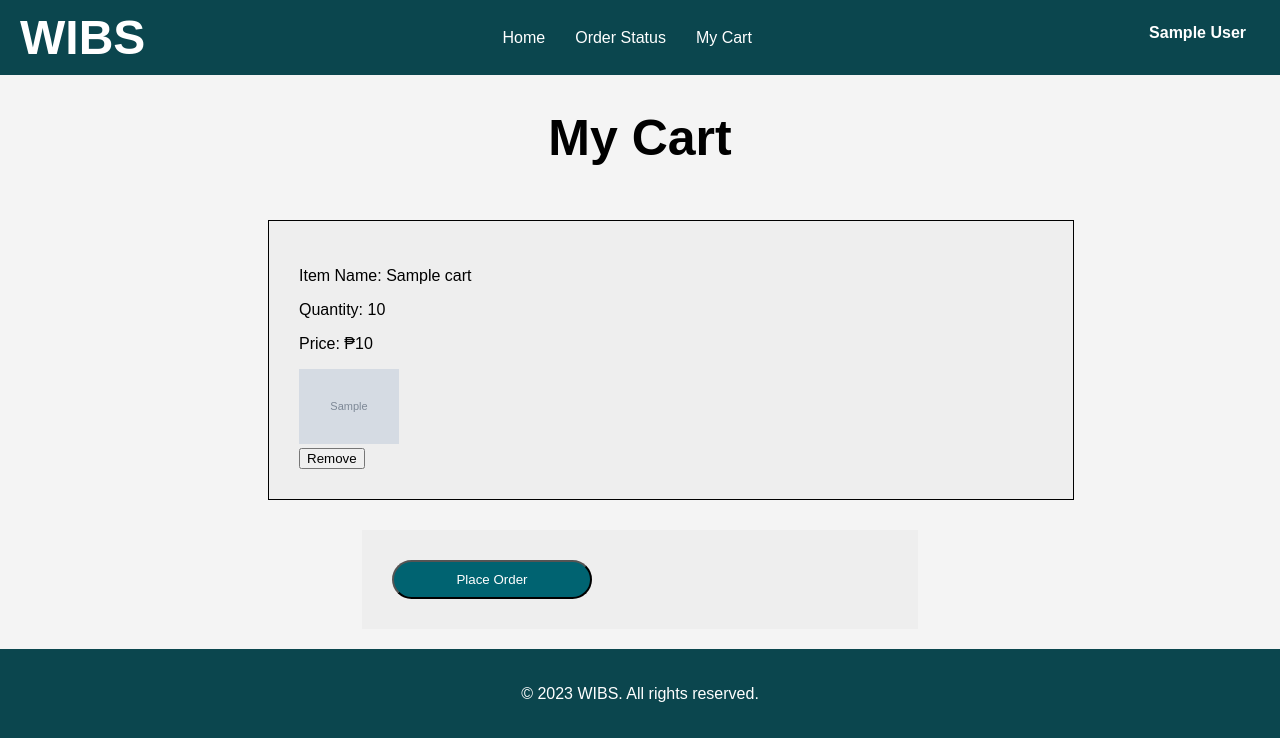
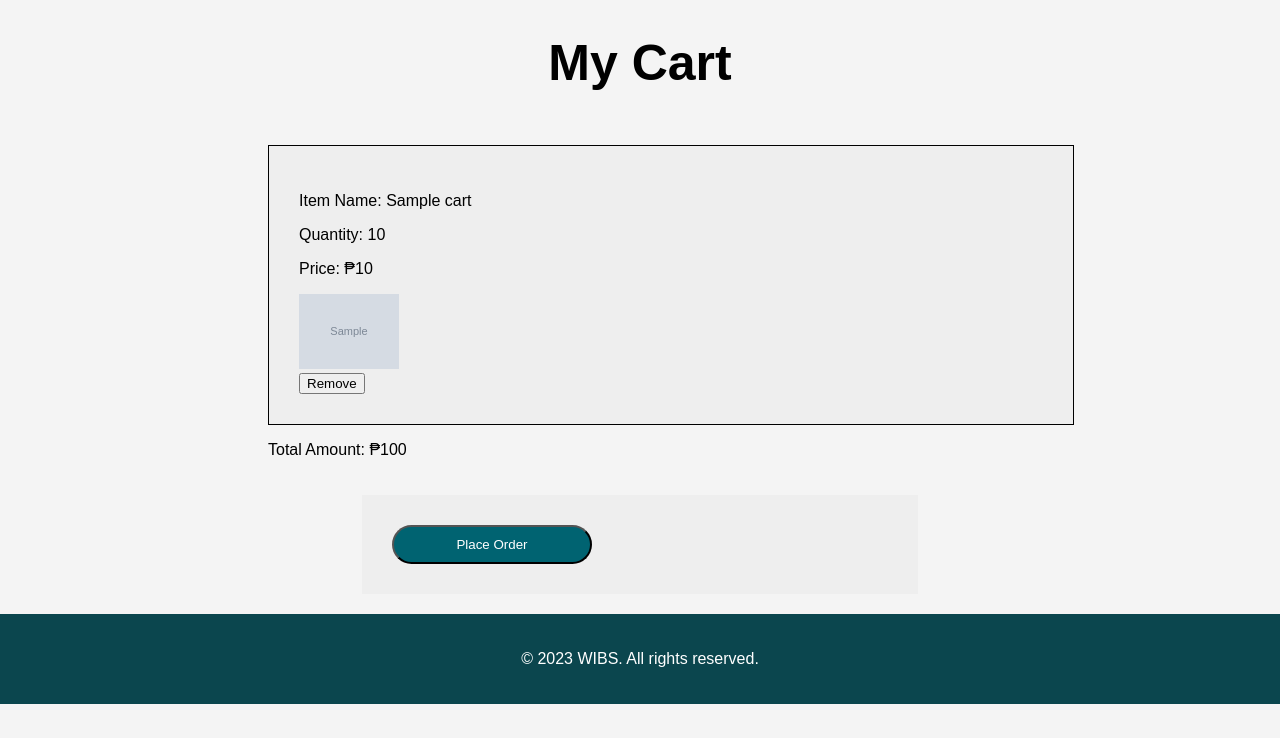
Before and after one commit to PUP-BSIT/project-wibs, a PHP site: page /App/pages/cart.php in a window 1280 px wide. Shown: the top 738 px of the page. Run offline with PHP 8.4, Linux system fonts and the light colour scheme; the visitor is signed in with stand-in values (Sample User, id 1); tables that the repository leaves empty or names only in its code hold one stand-in row (values such as "Sample post"); grey boxes marked "Sample" are stand-in pictures.

Commit message:
revert main codes

```diff
--- a/App/pages/cart.php
+++ b/App/pages/cart.php
@@ -11,17 +11,21 @@ session_start();
 
             // Check if the user is logged in, if not then redirect to login page
             if (!isset($_SESSION['user_name'])) {
-    header("Location: login.php");
+                header("Location: login.php"); // Adjust the path as necessary
                 exit;
             }
 
+            // Accessing the username from the session variable
             $userid = $_SESSION['user_id'];
             $username = $_SESSION['user_name'];
 
-// Handle remove item request
+            // Check if remove item request is set
             if (isset($_POST['remove_item']) && isset($_POST['cart_id'])) {
                 $cart_id = $_POST['cart_id'];
+
+                // SQL to remove item from cart
                 $sql_remove = "DELETE FROM cart WHERE cart_id = '$cart_id'";
+
                 if ($conn->query($sql_remove) === TRUE) {
                     echo "Item removed from cart successfully";
                 } else {
@@ -29,35 +33,60 @@ if (isset($_POST['remove_item']) && isset($_POST['cart_id'])) {
                 }
             }
 
-// Handle place order request
+            // Process the place order request
             if ($_SERVER["REQUEST_METHOD"] == "POST" && isset($_POST['place_order'])) {
-    $_SESSION['order_placed'] = true;
-    header("Location: transaction.php"); // Redirecting to transaction.php instead of order_status.php
-    exit;
+                // Retrieve customer name and delivery address from session
+                $customer_name = $username;
+
+                $address_query = "SELECT address FROM customer WHERE customer_id = '$userid'";
+                $address_result = $conn->query($address_query);
+                if ($address_row = $address_result->fetch_assoc()) {
+                    $customer_address = $address_row['address'];
+                } else {
+                    $customer_address = 'Default Address'; // Fallback address
                 }
 
-// Alert for order placement
-if (isset($_SESSION['order_placed']) && $_SESSION['order_placed']) {
-    echo "<script>
-            document.addEventListener('DOMContentLoaded', function() {
-                var alertDiv = document.getElementById('orderPlacedAlert');
-                alertDiv.style.display = 'block';
-                setTimeout(function() {
-                    alertDiv.style.display = 'none';
-                }, 3000); // The alert will disappear after 3 seconds
-            });
-          </script>";
-    unset($_SESSION['order_placed']);
+                // Fetch cart items
+                $sql = "SELECT item_id, quantity, item_price FROM cart WHERE user_id = '$userid'";
+                $result = $conn->query($sql);
+                $items = [];
+                $grand_total = 0;
+                while ($row = $result->fetch_assoc()) {
+                    $total_price = $row['item_price'] * $row['quantity'];
+                    $items[] = array(
+                        'item_id' => $row['item_id'],
+                        'qty' => $row['quantity'],
+                        'price' => $row['item_price'],
+                        'total_price' => $total_price
+                    );
+                    $grand_total += $total_price;
                 }
 
-// Add item to cart
+                $items_json = json_encode($items);
+
+                // Insert into purchase_orders
+                $insert_sql = "INSERT INTO purchase_orders (user_id, items, grand_total, customer_name, delivery_address, status) VALUES ('$userid', '$items_json', $grand_total, '$customer_name', '$customer_address', 1)";
+                if ($conn->query($insert_sql) === TRUE) {
+                    echo "Order placed successfully";
+                    // Optionally, clear the cart
+                    $conn->query("DELETE FROM cart WHERE user_id = '$userid'");
+                } else {
+                    echo "Error: " . $conn->error;
+                }
+            }
+
+            // Check if the required POST values are set for adding to cart
             if (isset($_POST['item_id'], $_POST['item_name'], $_POST['quantity'], $_POST['item_price'], $_POST['item_image'])) {
+                // Get data from the client-side
                 $item_id = $_POST['item_id'];
                 $item_name = $_POST['item_name'];
                 $quantity = $_POST['quantity'];
                 $item_price = $_POST['item_price'];
                 $item_image = $_POST['item_image'];
+
+                // Insert data into the database including user_id and item_id
                 $sql = "INSERT INTO cart (user_id, item_id, item_name, quantity, item_price, item_image) VALUES ('$userid', '$item_id', '$item_name', $quantity, $item_price, '$item_image')";
+
                 if ($conn->query($sql) === TRUE) {
                     echo "Item added to cart successfully";
                 } else {
@@ -74,20 +103,6 @@ if (isset($_POST['item_id'], $_POST['item_name'], $_POST['quantity'], $_POST['it
             <link rel="stylesheet" href="../css/cart.css">
         </head>
         <body>
-<div class="overlay"></div>
-    <div class="navbar">
-        <div class="logo">WIBS</div>
-        <div class="nav-links">
-            <a href="homepage.php">Home</a>
-            <a href="order_status.php">Order Status</a>
-            <a href="cart.php">My Cart</a>
-        </div>
-        <div class="profile-name"><strong><?php echo $username
-        ?></strong></div>
-    </div>
-    <div id="orderPlacedAlert" style="display: none;" class="order-placed-alert">
-        Order placed successfully
-    </div>
             <div class="my-cart">
                 <h1>My Cart</h1>
             </div>
@@ -95,9 +110,11 @@ if (isset($_POST['item_id'], $_POST['item_name'], $_POST['quantity'], $_POST['it
                 <div class="cart-items">
                     <?php
                     $total_amount = 0;
+                    // Fetch cart items from the database for the current user
                     $sql = "SELECT * FROM cart WHERE user_id = '$userid'";
                     $result = $conn->query($sql);
                     if ($result->num_rows > 0) {
+                        // Display cart items
                         while ($row = $result->fetch_assoc()) {
                             echo '<form class="item" action="" method="post">';
                             echo '<input type="hidden" name="cart_id" value="' . $row['cart_id'] . '">';
@@ -113,6 +130,9 @@ if (isset($_POST['item_id'], $_POST['item_name'], $_POST['quantity'], $_POST['it
                             $total_amount += $row['item_price'] * $row['quantity'];
                             echo '</form>';
                         }
+                        echo '<div class="total-amount">';
+                        echo '<p>Total Amount: ₱' . $total_amount . '</p>';
+                        echo '</div>';
                     } else {
                         echo '<p>Your cart is empty.</p>';
                     }
@@ -120,13 +140,9 @@ if (isset($_POST['item_id'], $_POST['item_name'], $_POST['quantity'], $_POST['it
                 </div>
                 <div class="order-summary">
                     <div class="order-form">
-                <?php if ($result->num_rows > 0): ?>
-                    <form method="POST" action="transaction.php">
+                        <form method="POST" action="">
                             <button type="submit" name="place_order">Place Order</button>
                         </form>
-                <?php else: ?>
-                    <button disabled style="background-color: grey;">Place Order</button>
-                <?php endif; ?>
                     </div>
                 </div>
             </div>
```
Also changed, not shown: App/pages/transaction.php (+17 -31 lines), App/pages/login.php (line endings or trailing spaces). Lines whose indentation alone changed are shown as unchanged.
